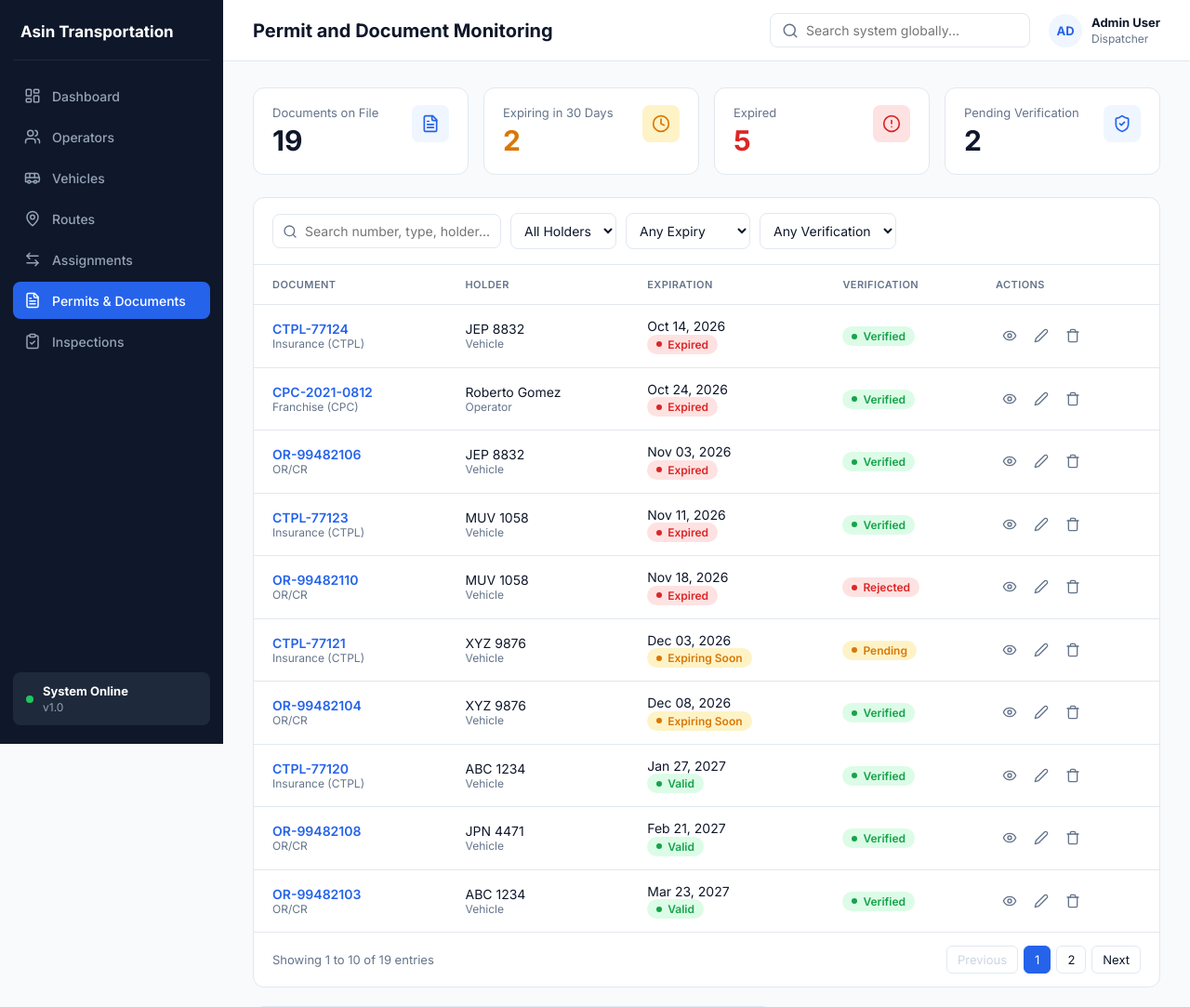
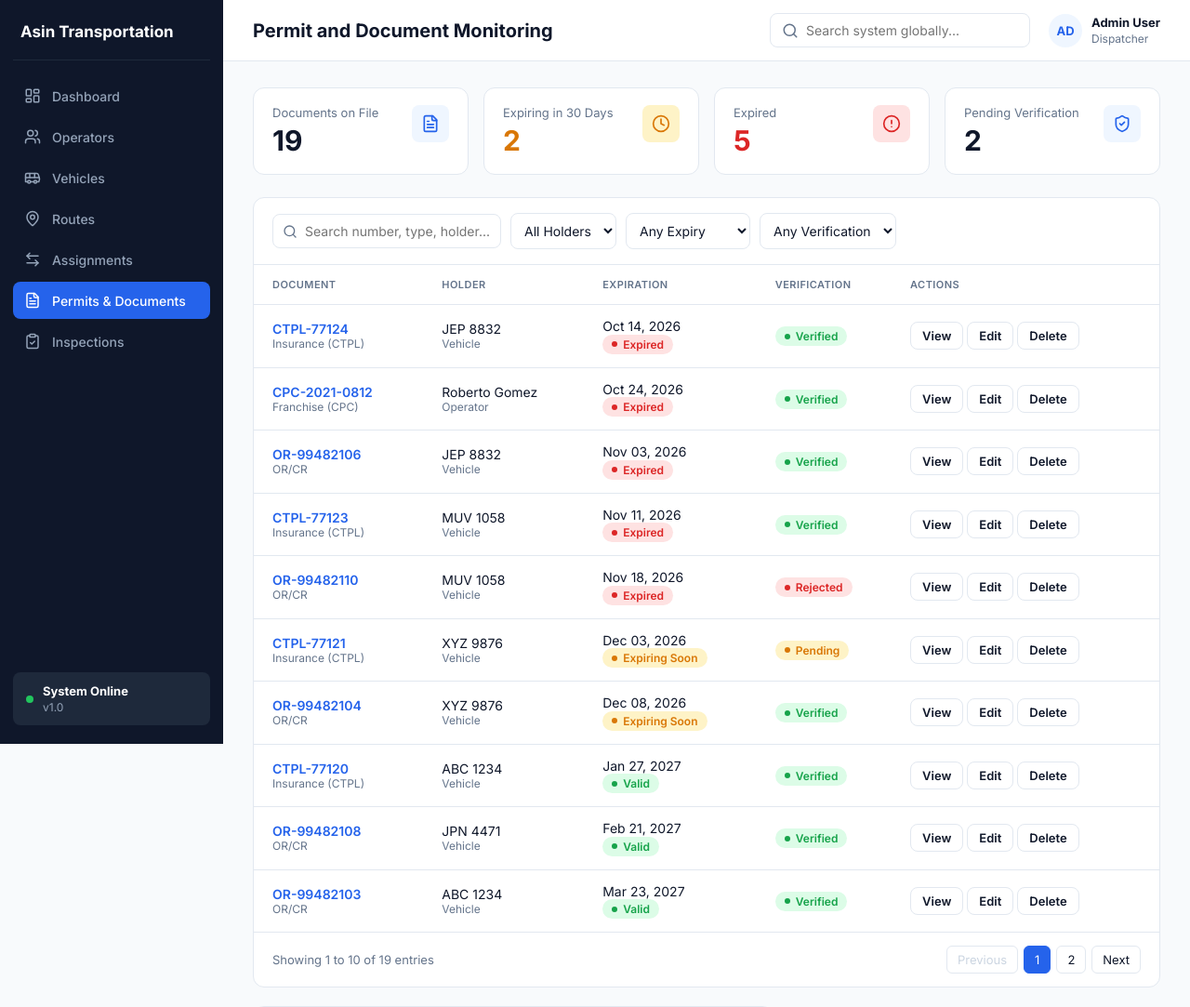
Before and after one commit to UBSITPeligrinoJamesric/TransportProject, a PHP site: page /document_management/manage_documents.php in a window 1280 px wide. Shown: the top 1083 px of the page at 93% size. Run offline with PHP 8.4, Linux system fonts and the light colour scheme; data comes from the database, SQL or seed files in the repository.

Commit message:
Add files via upload
ADDED THE UPDATED DOCUMENT MANAGEMENT

```diff
--- a/document_management/add_document.php
+++ b/document_management/add_document.php
@@ -22,6 +22,9 @@
 	];
 	if(isset($_GET['vehicle_id'])){
 		$form['vehicle_id'] = $_GET['vehicle_id'];
+	}
+	if(isset($_GET['type']) && in_array($_GET['type'], $document_types)){
+		$form['document_type'] = $_GET['type'];
 	}
 	if(isset($_GET['operator_id'])){
 		$form['holder_type'] = "Operator";
--- a/document_management/manage_documents.php
+++ b/document_management/manage_documents.php
@@ -142,11 +142,11 @@
 					<td><?php $badge_status = $row['verification_status']; include "../badges/verification.php"; ?></td>
 					<td>
 						<div class="actions">
-							<a class="icon-btn" title="View, verify or renew" href="view_document.php?id=<?php echo (int)$row['id']; ?>"><?php echo $icon_view; ?></a>
-							<a class="icon-btn" title="Edit" href="edit_document.php?id=<?php echo (int)$row['id']; ?>"><?php echo $icon_edit; ?></a>
+							<a class="btn btn-light btn-small" href="view_document.php?id=<?php echo (int)$row['id']; ?>">View</a>
+							<a class="btn btn-light btn-small" href="edit_document.php?id=<?php echo (int)$row['id']; ?>">Edit</a>
 							<form method="post" action="delete_document.php" onsubmit="return confirm('Delete this document and its renewal history?');">
 								<input type="hidden" name="id" value="<?php echo (int)$row['id']; ?>">
-								<button class="icon-btn danger" title="Delete" name="delete"><?php echo $icon_delete; ?></button>
+								<button class="btn btn-light btn-small btn-end" name="delete">Delete</button>
 							</form>
 						</div>
 					</td>
--- a/document_management/view_document.php
+++ b/document_management/view_document.php
@@ -60,9 +60,8 @@
 						<dt>Remarks</dt>
 						<dd><?php if($row['remarks'] != ""){ echo htmlspecialchars($row['remarks']); } else { echo '<span class="muted">None</span>'; } ?></dd>
 					</dl>
-					<div class="form-buttons" style="margin-top:18px;">
+					<div class="form-buttons form-buttons-single" style="margin-top:18px;">
 						<a class="btn" href="edit_document.php?id=<?php echo (int)$row['id']; ?>">Edit</a>
-						<a class="btn btn-light" href="manage_documents.php">Close</a>
 					</div>
 				</div>
 			</div>
@@ -123,7 +122,7 @@
 				</div>
 			</div>
 
-			<div class="panel">
+			<div class="panel" id="renew">
 				<div class="panel-head">Renew Document</div>
 				<div class="panel-body">
 					<form method="post" action="renew_document.php">
```
